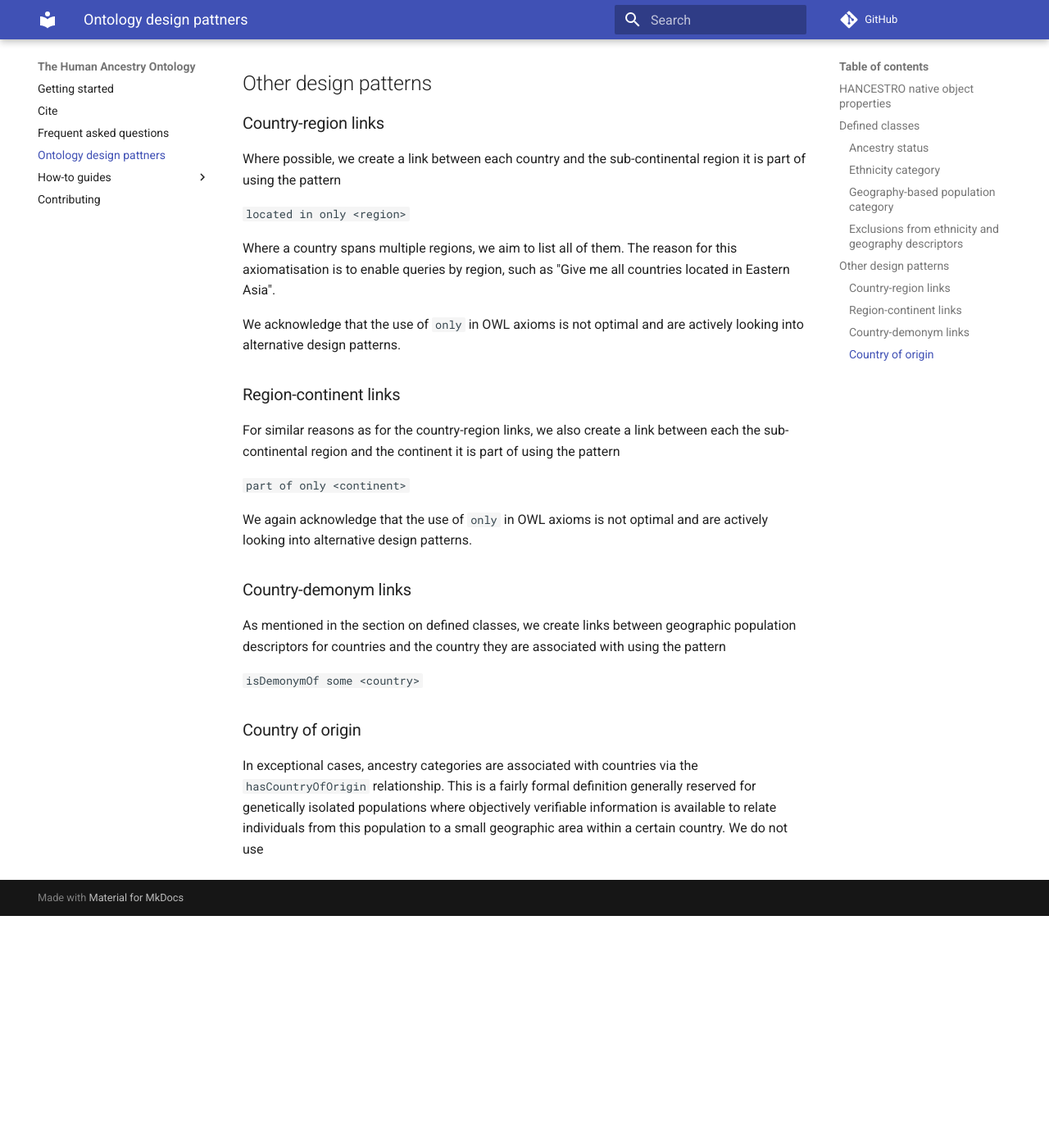
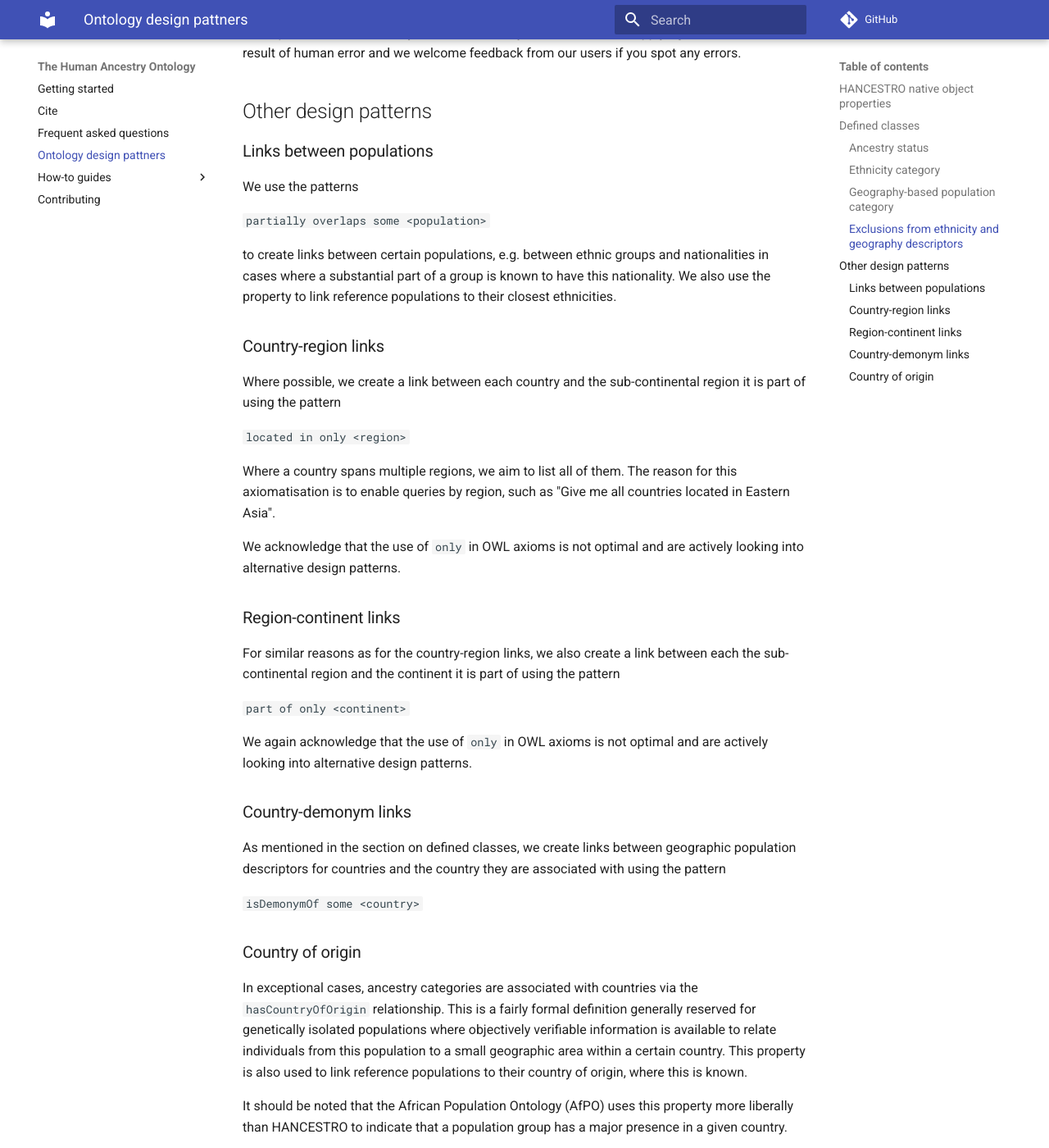
Before and after one commit to EBISPOT/hancestro, an MkDocs documentation site: the page built from docs/ontology_patterns.md, in a window 1280 px wide and 1400 px high, scrolled down 1522 px. Shown: the whole window at 82% size. Built offline with MkDocs 1.6.1 and Material for MkDocs 9.7.7, drawn with Linux system fonts in a browser that asks for light colours; comment, search, counter and statistics services are not loaded; before the commit the page ends 2639 px from its top, so only the background shows below that; some of the changed text lies outside the part shown.

Commit message:
More documentation

````diff
--- a/docs/ontology_patterns.md
+++ b/docs/ontology_patterns.md
@@ -15,6 +15,7 @@ In addition, it uses several imported properties:
 - has quality (RO:0000086)
 - located in (RO:0001025)
 - part of (BFO:0000050)
+- partially overlaps (RO:0002151)
 
 
 ## Defined classes
@@ -42,6 +43,14 @@ Additionally, many descriptors may be applicable as both a geographic and an eth
 
 
 ## Other design patterns
+
+### Links between populations
+
+We use the patterns
+
+```partially overlaps some <population>```
+
+to create links between certain populations, e.g. between ethnic groups and nationalities in cases where a substantial part of a group is known to have this nationality. We also use the property to link reference populations to their closest ethnicities.
 
 ### Country-region links
 
@@ -72,4 +81,6 @@ As mentioned in the section on defined classes, we create links between geograph
 
 ### Country of origin
 
-In exceptional cases, ancestry categories are associated with countries via the `hasCountryOfOrigin` relationship. This is a fairly formal definition generally reserved for genetically isolated populations where objectively verifiable information is available to relate individuals from this population to a small geographic area within a certain country. We do not use
+In exceptional cases, ancestry categories are associated with countries via the `hasCountryOfOrigin` relationship. This is a fairly formal definition generally reserved for genetically isolated populations where objectively verifiable information is available to relate individuals from this population to a small geographic area within a certain country. This property is also used to link reference populations to their country of origin, where this is known.
+
+It should be noted that the African Population Ontology (AfPO) uses this property more liberally than HANCESTRO to indicate that a population group has a major presence in a given country.
````
